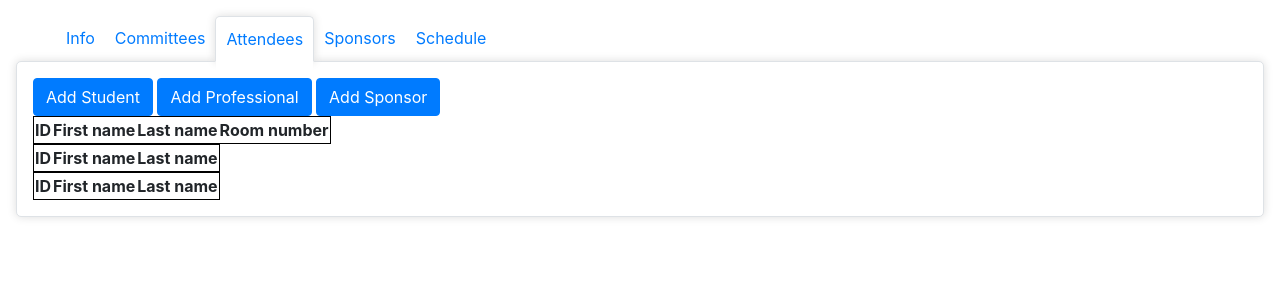
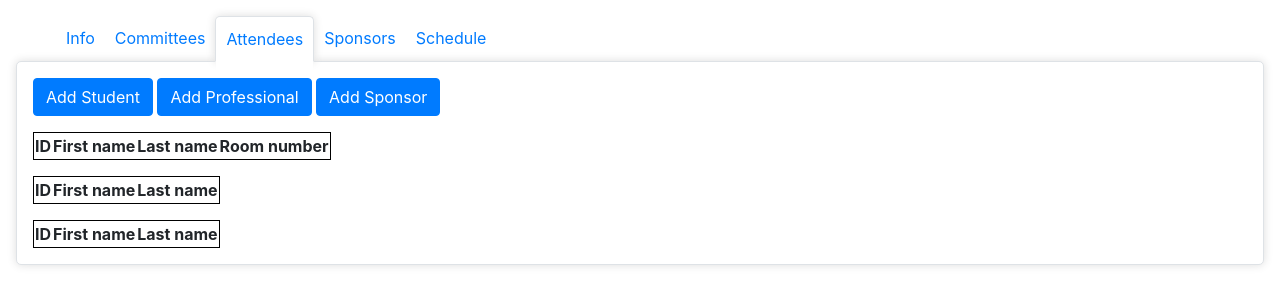
Before and after one commit to SeanCahalan/332demo, a PHP site: page /attendee/attendee.php in a window 1280 px wide. Shown: the top 306 px of the page. Run offline with PHP 8.4, Linux system fonts and the light colour scheme; data that the repository does not hold is empty; some libraries are stand-ins or nearby versions.

Commit message:
update style

```diff
--- a/css/style.css
+++ b/css/style.css
@@ -52,3 +52,7 @@ body >.content{
     -webkit-box-shadow: 0 0 10px #ddd;
         box-shadow: 0 0 10px #ddd;
 }
+
+table{
+    margin-top: 16px;
+}
```
